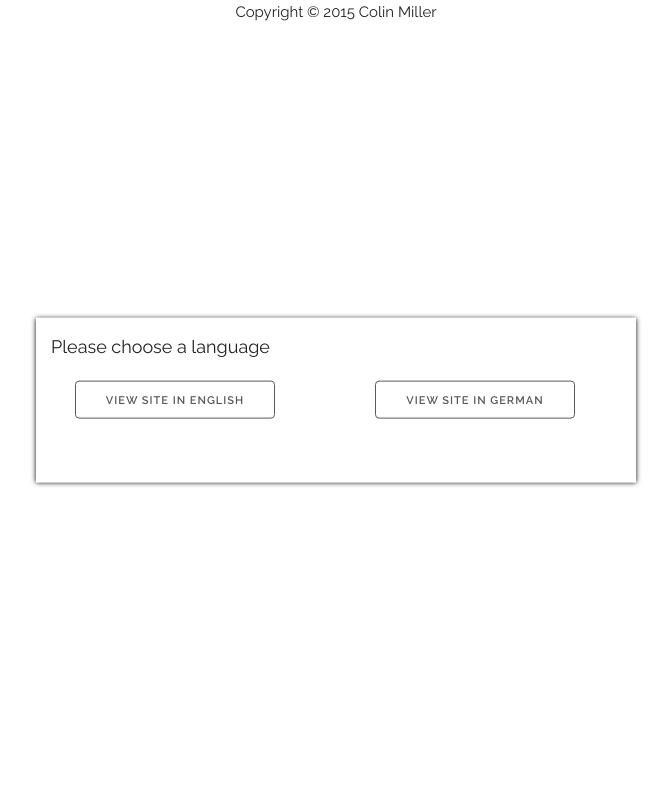
After one commit to colinjmiller/cjmil.com, a PHP site: page /languages/index.php in a window 1280 px wide. The commit adds this page. Shown: the whole page, without its empty margins (304-975 px from the left). Run offline with PHP 8.4, Linux system fonts and the light colour scheme; some libraries are stand-ins or nearby versions.

Commit message:
Removing javascript requirement to change site language

```diff
--- a/languages/de.php
+++ b/languages/de.php
@@ -39,8 +39,8 @@ function t($phrase) {
     'portfolio_p5' => 'Dieses Portfolio is ein Anhäufung meiner Erfahrungen an der Univesitaet Washingtons. Dadurch denke ich an meiner Vergangenheit nach, um meine Zukunft zu verbessern. Wenn Sie fuer meine Vergangenheit interessieren, koennen Sie mein erstes Portfolio <a href="http://cjmil.com/old/">hier</a> finden.',
     'switch_language' => 'Sprache ändern',
     'choose_language' => 'Bitte wählen Sie eine Sprache',
-    'english' => 'Englisch',
-    'german' => 'Deutsch',
+    'english' => 'Site auf Englisch benutzen',
+    'german' => 'Site auf Deutsch benutzen',
 
     # Freshman Year
 
--- a/languages/en.php
+++ b/languages/en.php
@@ -39,8 +39,8 @@ function t($phrase) {
     'portfolio_p5' => 'This portfolio is a culmination of my experiences at the University of Washington. Through it, I wish to reflect on my past so that I can better my future. I began this portfolio in late 2011 and, for the first few quarters, wrote descriptions of every class I took. For posterity, <a href="http://cjmil.com/old/">here\'s a link to the older, more cringey me</a>, complete with a web design from 2012.',
     'switch_language' => 'Change Language',
     'choose_language' => 'Please choose a language',
-    'english' => 'English',
-    'german' => 'German',
+    'english' => 'View site in English',
+    'german' => 'View site in German',
 
     # Freshman Year
 
--- /dev/null
+++ b/languages/index.php
@@ -0,0 +1,30 @@
+<?php
+
+  require_once("{$_SERVER['DOCUMENT_ROOT']}/view-logic/views.php");
+
+?>
+<?= View::header_logic("Home") ?>
+    <div class="container">
+      <div class="language modal backdrop"></div>
+        <div class="language modal container">
+          <header class="modal header">
+            <?= t('choose_language') ?>
+          </header>
+          <div class="modal body row">
+            <div class="six columns">
+              <form action="/php/language.php" method="post">
+                <input type="hidden" name="language" value="en" />
+                <input type="submit" value="<?= t('english') ?>" />
+              </form>
+            </div>
+            <div class="six columns">
+              <form action="/php/language.php" method="post">
+                <input type="hidden" name="language" value="de" />
+                <input type="submit" value="<?= t('german') ?>" />
+              </form>
+            </div>
+          </div>
+        </div>
+      </div>
+    </div>
+<?= View::footer_logic(false) ?>
--- a/php/language.php
+++ b/php/language.php
@@ -6,4 +6,7 @@ if (isset($_POST["language"])) {
 	$_SESSION["language"] = $_POST["language"];
 }
 
+header('Location: /');
+die();
+
 ?>
--- a/view-logic/views.php
+++ b/view-logic/views.php
@@ -45,7 +45,7 @@ class View {
           Copyright &copy; <?= date("Y") ?> Colin Miller
           <?php if ($translations) { ?>
           <div class="language-options">
-            <a href="#" data-action="switch-language">
+            <a href="/languages/" data-action="switch-language">
              <?= t('switch_language') ?>
             </a>
           </div>
@@ -59,12 +59,12 @@ class View {
           </header>
           <div class="modal body row">
             <div class="six columns">
-              <a class="flag" href="#" data-language="en">
+              <a class="flag" href="/languages/" data-language="en">
                 <img src="/images/american_flag.svg" alt="<?= t('english') ?>" />
               </a>
             </div>
             <div class="six columns">
-              <a class="flag" href="#" data-language="de">
+              <a class="flag" href="/languages/" data-language="de">
                 <img src="/images/germany_flag.svg" alt="<?= t('german') ?>" />
               </a>
             </div>
```
